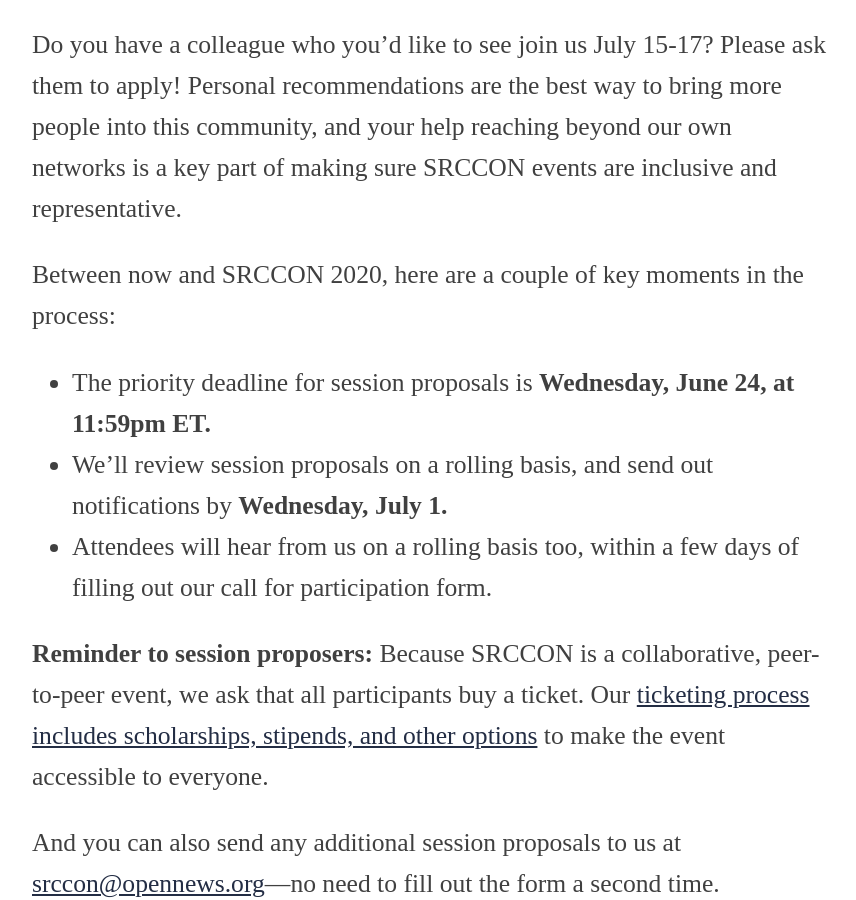
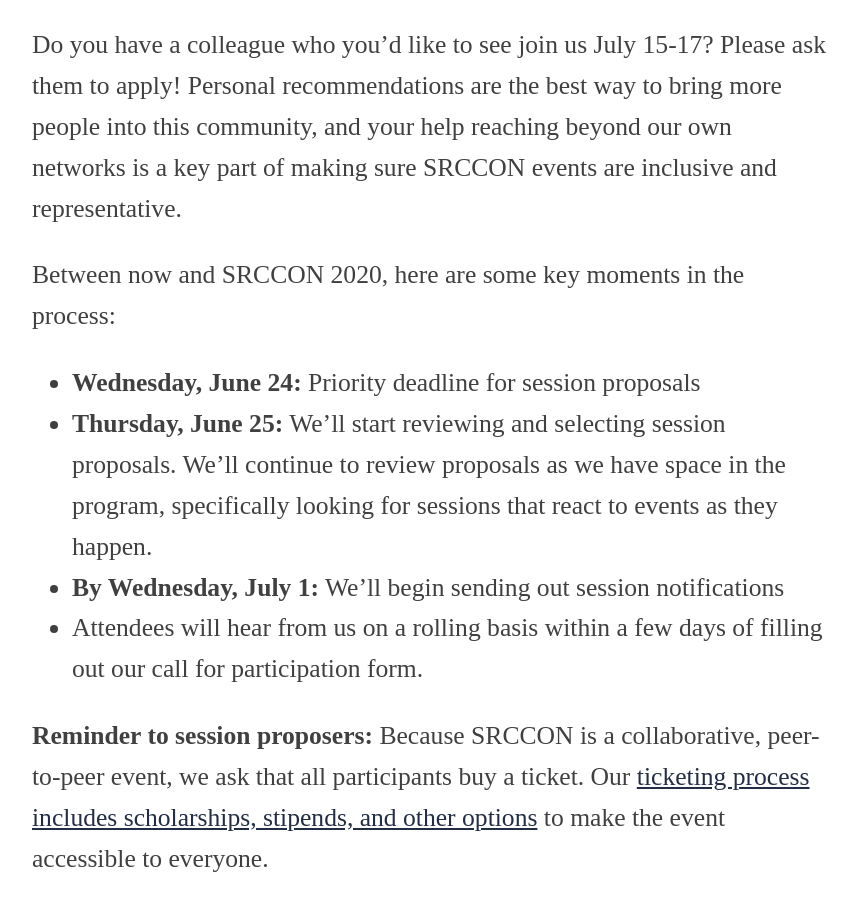
Before and after one commit to OpenNews/srccon-2020, a Jekyll site: the page built from participation_form_thanks.md, in a window 1280 px wide and 900 px high, scrolled down 980 px. Shown: the whole window, without its empty margins (208-1064 px from the left). Built offline with Jekyll 4.4.1, drawn with Linux system fonts in a browser that asks for light colours; some web fonts are replaced.

Commit message:
update key dates in participation thanks message

```diff
--- a/participation_form_thanks.md
+++ b/participation_form_thanks.md
@@ -10,11 +10,12 @@
 
 Do you have a colleague who you'd like to see join us July 15-17? Please ask them to apply! Personal recommendations are the best way to bring more people into this community, and your help reaching beyond our own networks is a key part of making sure SRCCON events are inclusive and representative.
 
-Between now and SRCCON 2020, here are a couple of key moments in the process:
+Between now and SRCCON 2020, here are some key moments in the process:
 
-* The priority deadline for session proposals is **Wednesday, June 24, at 11:59pm ET.**
-* We'll review session proposals on a rolling basis, and send out notifications by **Wednesday, July 1.**
-* Attendees will hear from us on a rolling basis too, within a few days of filling out our call for participation form.
+* **Wednesday, June 24:** Priority deadline for session proposals
+* **Thursday, June 25:** We'll start reviewing and selecting session proposals. We'll continue to review proposals as we have space in the program, specifically looking for sessions that react to events as they happen.
+* **By Wednesday, July 1:** We'll begin sending out session notifications
+* Attendees will hear from us on a rolling basis within a few days of filling out our call for participation form.
 
 **Reminder to session proposers:** Because SRCCON is a collaborative, peer-to-peer event, we ask that all participants buy a ticket. Our [ticketing process includes scholarships, stipends, and other options](/attendees/#tickets) to make the event accessible to everyone.
 
```
